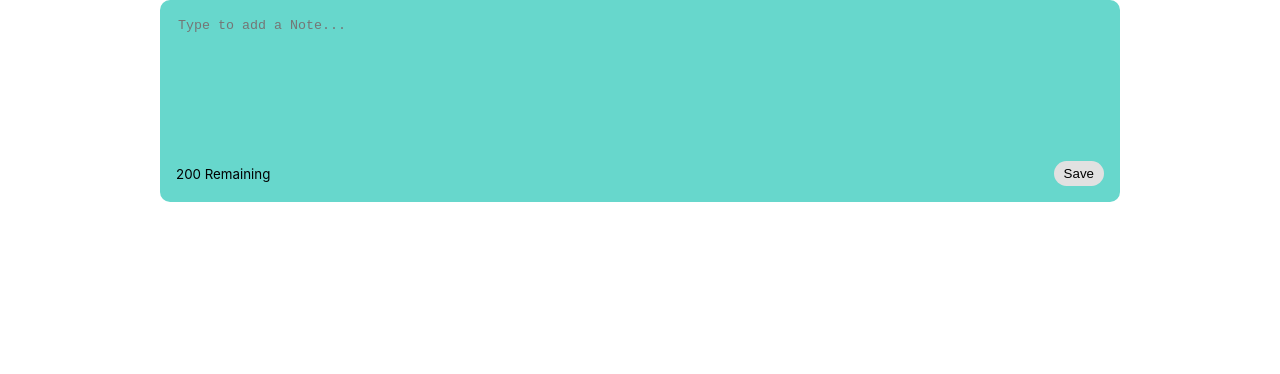
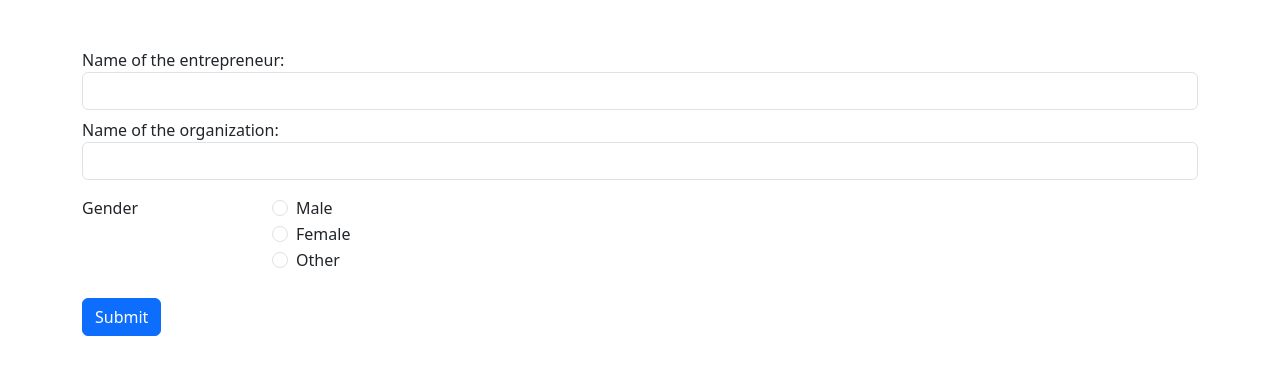
Before and after one commit to kapilpagani/notes-app, a React (Create React App) app: page / in a window 1280 px wide. Shown: the top 374 px of the page. Built offline with nearby package versions, Linux system fonts and the light colour scheme.

Commit message:
Updated app

```diff
--- a/package.json
+++ b/package.json
@@ -6,6 +6,7 @@
     "@babel/eslint-parser": "^7.19.1",
     "@babel/preset-react": "^7.18.6",
     "@testing-library/user-event": "^13.5.0",
+    "bootstrap": "^5.3.2",
     "jest-junit": "^15.0.0",
     "nanoid": "^4.0.0",
     "prop-types": "^15.8.1",
--- a/src/App.js
+++ b/src/App.js
@@ -1,6 +1,5 @@
 import React, { useEffect } from "react";
 import { useState } from "react";
-// import { nanoid } from "nanoid";
 import { v4 as uuidv4 } from "uuid";
 
 import "./App.css";
--- /dev/null
+++ b/src/App2.jsx
@@ -0,0 +1,101 @@
+import React, { useState } from 'react'
+
+export default function App2() {
+
+    const [answers, setAnswers] = useState({
+        question1: '',
+        question2: '',
+        question3: '',
+    })
+
+    const handleChange = (event) => {
+      setAnswers({
+        ...answers,
+        [event.target.name]: event.target.value
+      })
+    }
+
+    const onSubmitForm = (event) => {
+      event.preventDefault();
+        console.log(answers)
+    }
+
+    return (
+    <div className='container'>
+        <form onSubmit={(e) => onSubmitForm(e)}>
+  {/* <div className="form-group">
+    <label for="exampleFormControlInput1">Email address</label>
+    <input type="email" className="form-control" id="exampleFormControlInput1" placeholder="name@example.com" value={answers.question1}/>
+  </div> */}
+  <div className="form-group mt-5">
+    <label htmlFor="question1">Name of the entrepreneur:</label>
+    <input type="text" className="form-control" id="question1" name="question1" onChange={(e) => handleChange(e)} value={answers.question1}/>
+  </div>
+  <div className="form-group mt-2">
+    <label htmlFor="question2">Name of the organization:</label>
+    <input type="text" className="form-control" id="question2" name="question2" onChange={(e) => handleChange(e)} value={answers.question2}/>
+  </div>
+
+
+  <fieldset className="form-group mt-3">
+    <div className="row">
+      <legend className="col-form-label col-sm-2 pt-0">Gender</legend>
+      <div className="col-sm-10">
+        <div className="form-check">
+          <input className="form-check-input" type="radio" name="question3" id="gridRadios1" value="option1" checked={answers.question3 === 'option1'} onChange={(e) => handleChange(e)}/>
+          <label className="form-check-label" htmlFor="gridRadios1">
+          Male
+          </label>
+        </div>
+        <div className="form-check">
+          <input className="form-check-input" type="radio" name="question3" id="gridRadios2" value="option2" checked={answers.question3 === 'option2'} onChange={(e) => handleChange(e)}/>
+          <label className="form-check-label" htmlFor="gridRadios2">
+          Female
+          </label>
+        </div>
+        <div className="form-check">
+          <input className="form-check-input" type="radio" name="question3" id="gridRadios3" value="option3" checked={answers.question3 === 'option3'} onChange={(e) => handleChange(e)}/>
+          <label className="form-check-label" htmlFor="gridRadios3">
+          Other
+          </label>
+        </div>
+      </div>
+    </div>
+  </fieldset>
+  {/*
+  <div className="form-group">
+    <label for="exampleFormControlSelect1">Example select</label>
+    <select className="form-control" id="exampleFormControlSelect1">
+      <option>1</option>
+      <option>2</option>
+      <option>3</option>
+      <option>4</option>
+      <option>5</option>
+    </select>
+  </div>
+  <div className="form-group">
+    <label for="exampleFormControlSelect2">Example multiple select</label>
+    <select multiple className="form-control" id="exampleFormControlSelect2">
+      <option>1</option>
+      <option>2</option>
+      <option>3</option>
+      <option>4</option>
+      <option>5</option>
+    </select>
+  </div>
+  <div className="form-group">
+    <label for="exampleFormControlTextarea1">Example textarea</label>
+    <textarea className="form-control" id="exampleFormControlTextarea1" rows="3"></textarea>
+  </div> */}
+
+
+  {/* <button  className="btn btn-primary" onSubmit={(e) =>onSubmitForm(e)}>Save</button> */}
+  <input type="submit" value="Submit"  className='btn btn-primary mt-4' />
+
+</form>
+
+{/* <input type="submit" value="Submit"  className='btn btn-primary' onSubmit={(e) => onSubmitForm(e)}/> */}
+
+    </div>
+  )
+}
--- a/src/index.js
+++ b/src/index.js
@@ -2,10 +2,12 @@ import React from "react";
 import ReactDOM from "react-dom/client";
 import "./index.css";
 import App from "./App";
+import App2 from "./App2";
+import 'bootstrap/dist/css/bootstrap.css';
 
 const root = ReactDOM.createRoot(document.getElementById("root"));
 root.render(
   <React.StrictMode>
-    <App />
+    <App2 />
   </React.StrictMode>
 );
```
Also changed, not shown: 1 other file (tests, documents, lock files or other folders).
